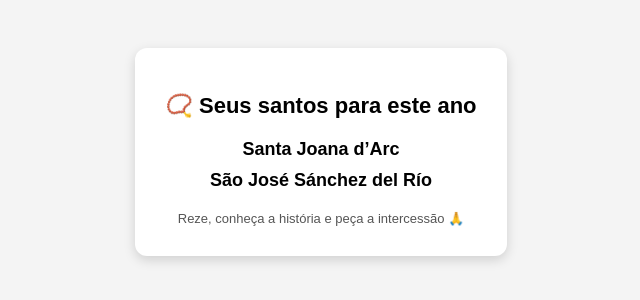
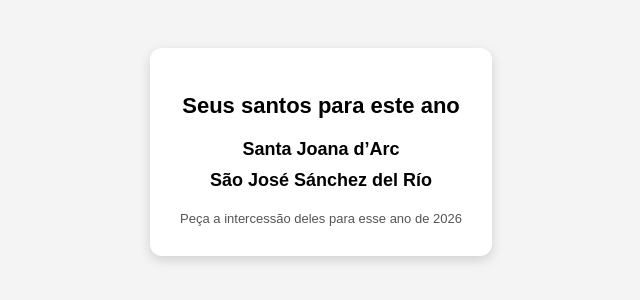
Before and after one commit to DiegoSantosSiqueira/sorteiodesantosanual, a plain HTML site: page index.html in a window 1280 px wide. Shown: the part 248-548 px from the top of the page, without its empty margins (319-959 px from the left). Drawn offline with Linux system fonts and the light colour scheme.

Commit message:
Update index.html

```diff
--- a/index.html
+++ b/index.html
@@ -40,11 +40,11 @@
 <body>
 
 <div class="card">
-  <h1>📿 Seus santos para este ano</h1>
+  <h1> Seus santos para este ano</h1>
   <div class="saint" id="saint1"></div>
   <div class="saint" id="saint2"></div>
   <div class="footer">
-    Reze, conheça a história e peça a intercessão 🙏
+    Peça a intercessão deles para esse ano de 2026
   </div>
 </div>
 
```
